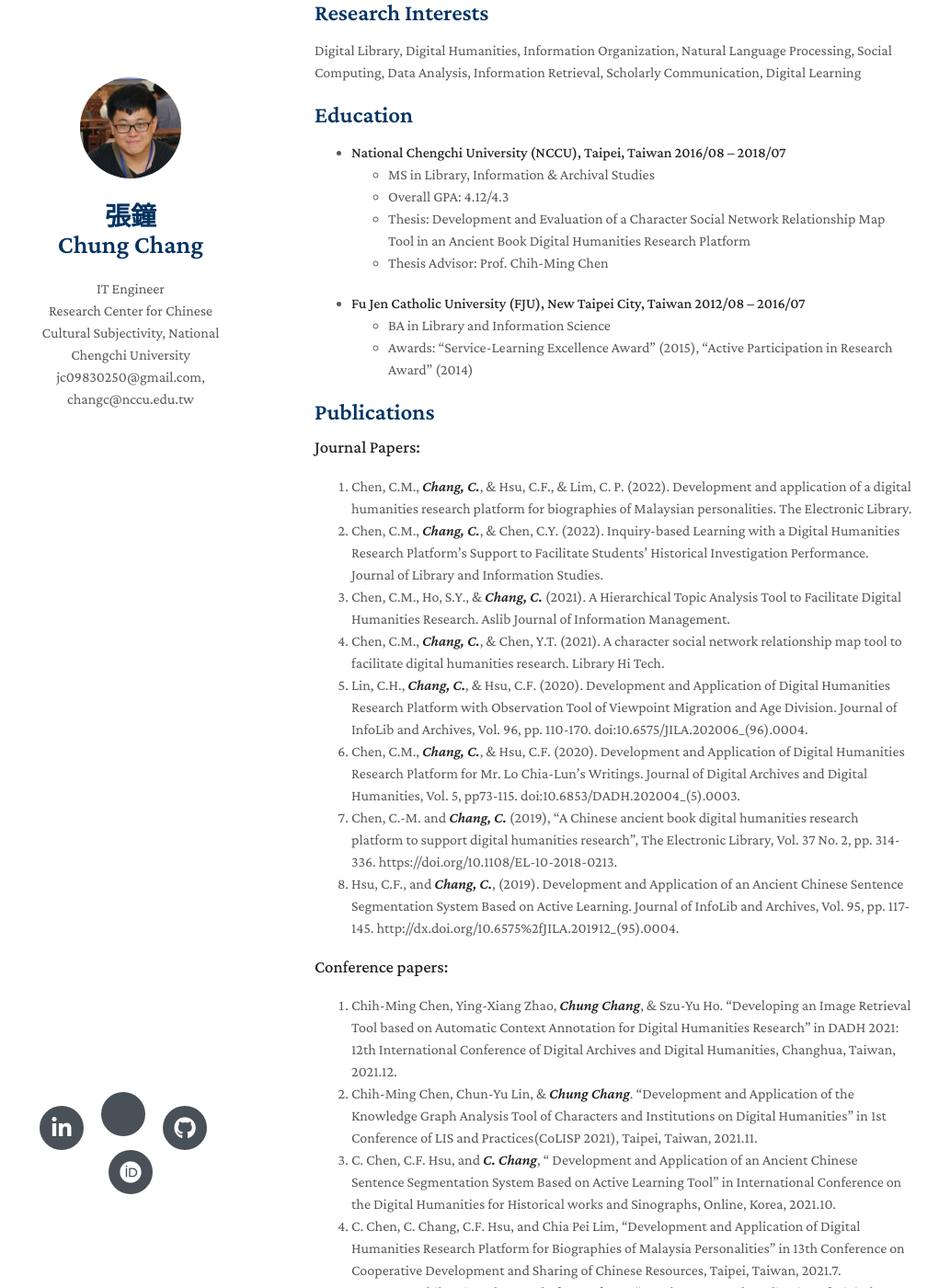
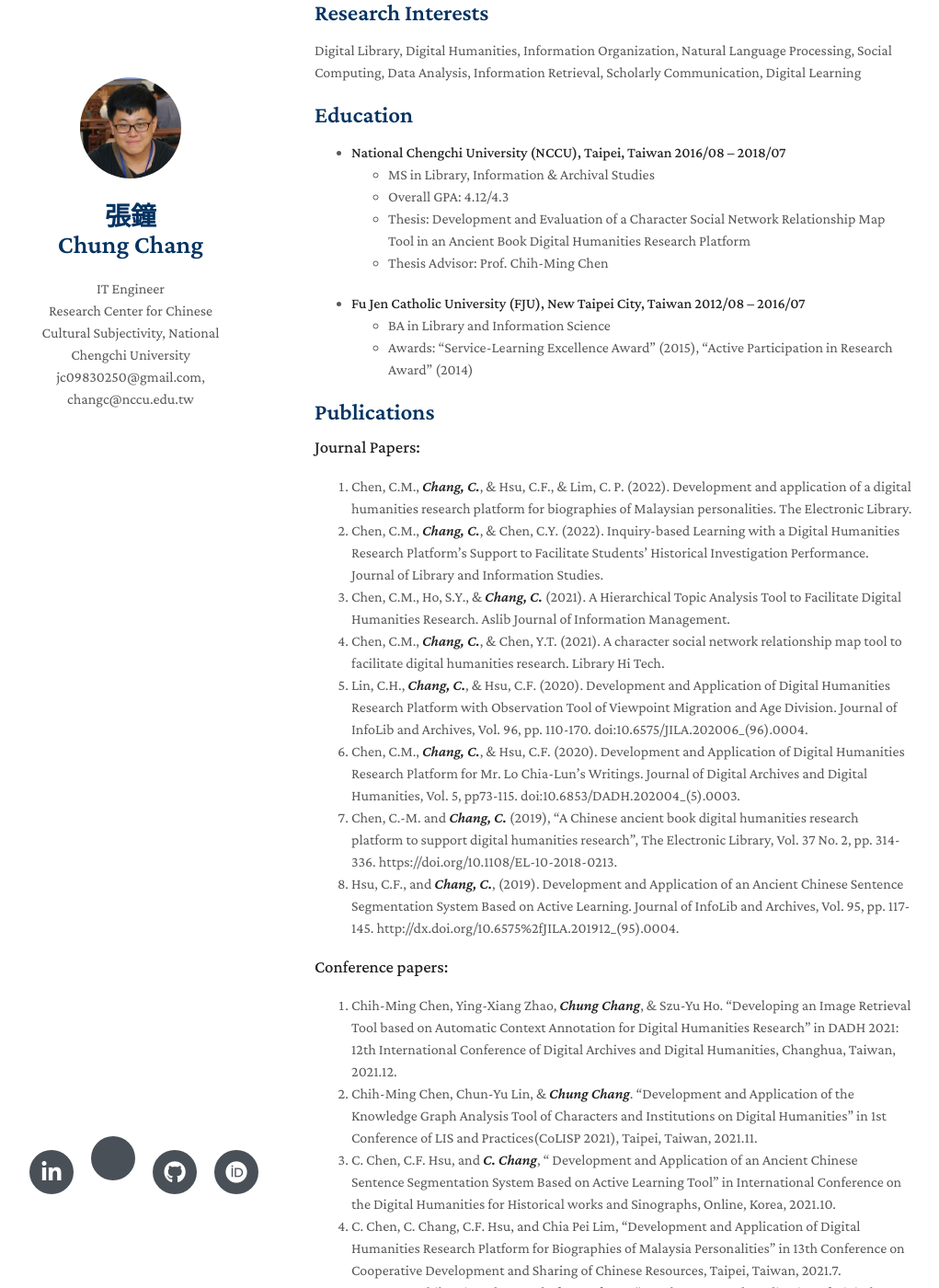
Before and after one commit to jc9830250/jc9830250.github.io, a Jekyll site: the page built from index.md, in a window 1280 px wide and 1400 px high, scrolled down 427 px. Shown: the whole window at 92% size, without its empty margins (128-1149 px from the left). Built offline with Jekyll 4.4.1, drawn with Linux system fonts in a browser that asks for light colours; nearby versions of some CDN libraries; a style sheet for code colours, icons or effects is not loaded; our own code applies the rules of GitHub Pages for plain Markdown files.

Commit message:
Update minimal-light.scss

```diff
--- a/_sass/minimal-light.scss
+++ b/_sass/minimal-light.scss
@@ -10,6 +10,7 @@ body {
   margin:0
 }
 
+.social-icons {width: max-content;}
 .social-icons a{display:inline-block;height:3rem;width:3rem;background-color:#495057;color:#fff!important;border-radius:100%;text-align:center;font-size:1.5rem;line-height:3.1rem;margin-right:1rem}.social-icons a:last-child{margin-right:0}.social-icons a:hover{background-color:#000000}
 
 autocolor{
```
